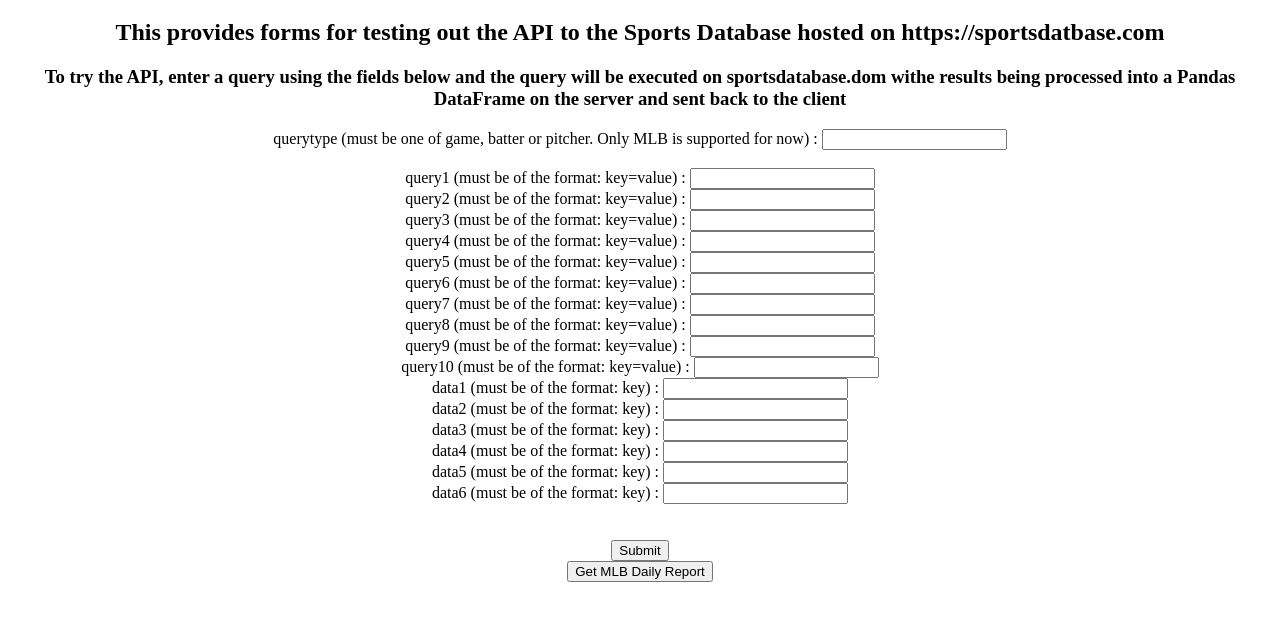
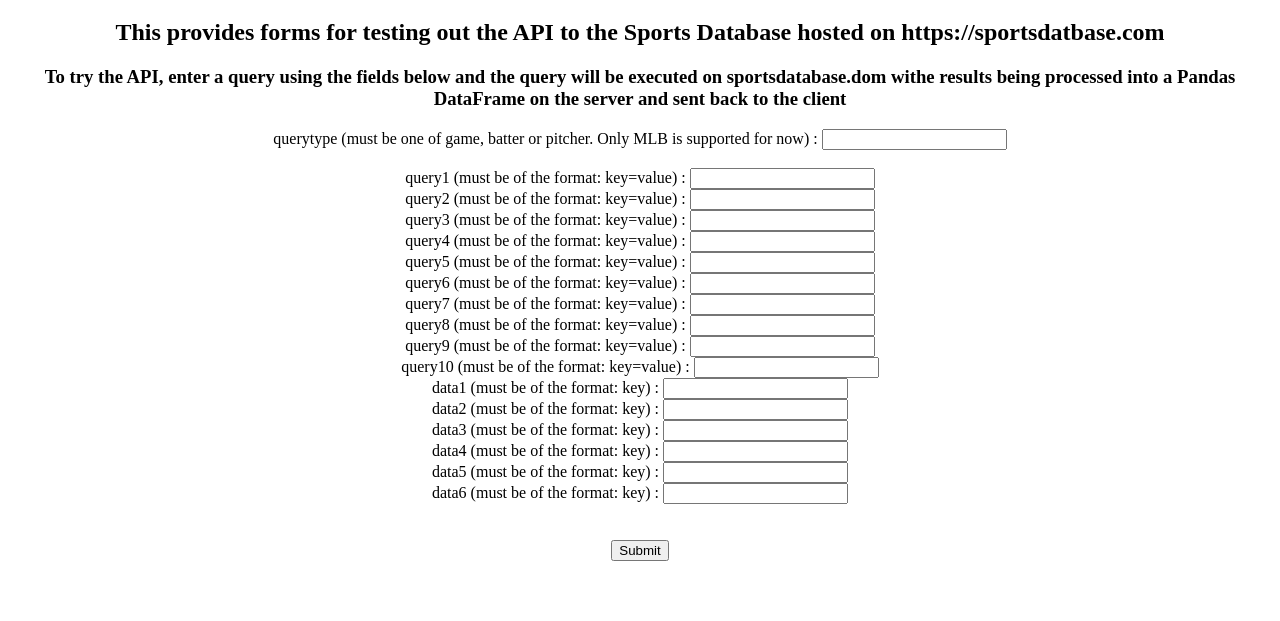
Before and after one commit to roberto-molinari/stats-proxy-server, a plain HTML site: page forms.html in a window 1280 px wide. Shown: the part 61-682 px from the top of the page. Drawn offline with Linux system fonts and the light colour scheme.

Commit message:
- cleaned up UI overall, splitting out to a main page, reports page and this page for ad hoc queries

```diff
--- a/forms.html
+++ b/forms.html
@@ -46,10 +46,6 @@
 <br><br><br>
             <input type="submit" value="Submit">
         </form>
-
-	<form action="/cgi-bin/mlb-daily-report.py" method="get">
-	    <input type="submit" value="Get MLB Daily Report">
-	</form>
     </div>
 </body>
 </html>
```
